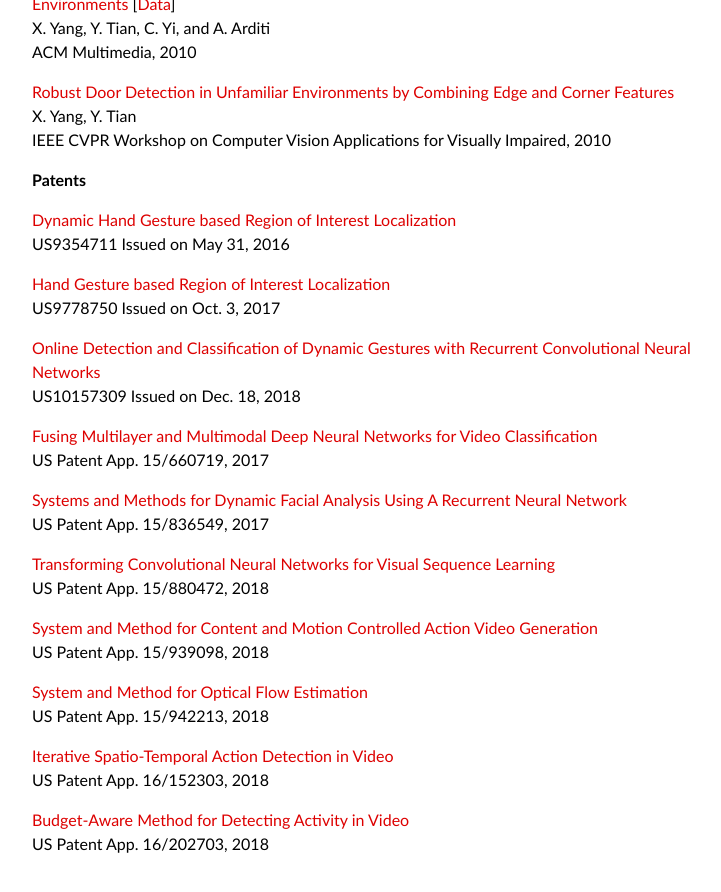
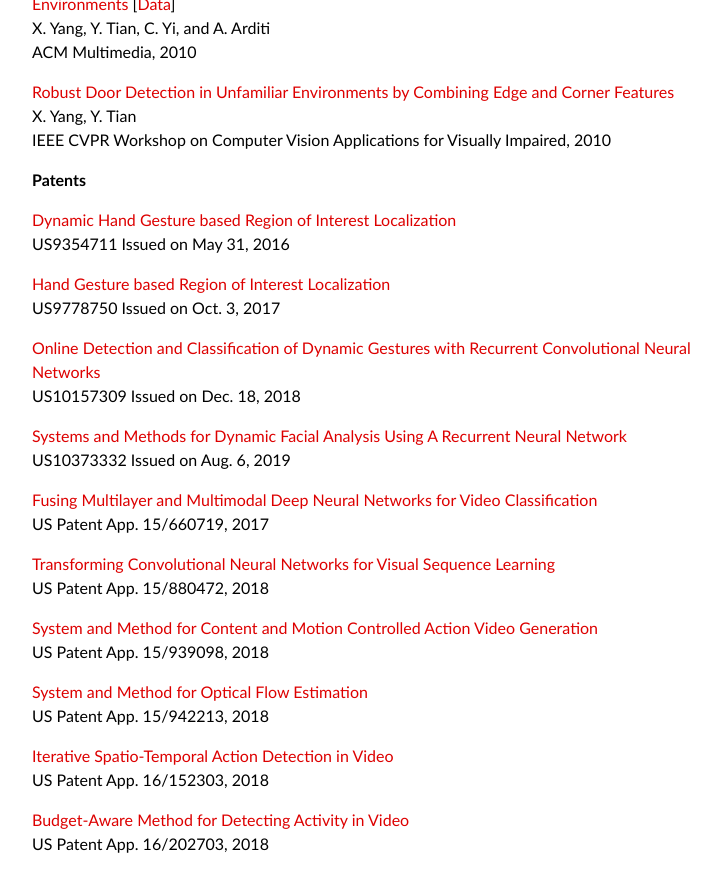
Before and after one commit to xiaodongyang/xiaodongyang.github.io, a Jekyll site: the page built from publications/index.md, in a window 1280 px wide and 900 px high, scrolled down 4245 px. Shown: the top 892 px of the window, without its empty margins (263-984 px from the left). Built offline with Jekyll 4.4.1, drawn with Linux system fonts in a browser that asks for light colours; some web fonts are replaced.

Commit message:
Update index.md

```diff
--- a/publications/index.md
+++ b/publications/index.md
@@ -207,11 +207,11 @@
 [Online Detection and Classification of Dynamic Gestures with Recurrent Convolutional Neural Networks](/publications/papers/10157309.pdf)
 US10157309 Issued on Dec. 18, 2018
 
+[Systems and Methods for Dynamic Facial Analysis Using A Recurrent Neural Network](/publications/papers/10373332.pdf)
+US10373332 Issued on Aug. 6, 2019
+
 [Fusing Multilayer and Multimodal Deep Neural Networks for Video Classification](/publications/papers/15-660719.pdf)
 US Patent App. 15/660719, 2017
-
-[Systems and Methods for Dynamic Facial Analysis Using A Recurrent Neural Network](/publications/papers/15-836549.pdf)
-US Patent App. 15/836549, 2017
 
 [Transforming Convolutional Neural Networks for Visual Sequence Learning](/publications/papers/15-880472.pdf)
 US Patent App. 15/880472, 2018
```
